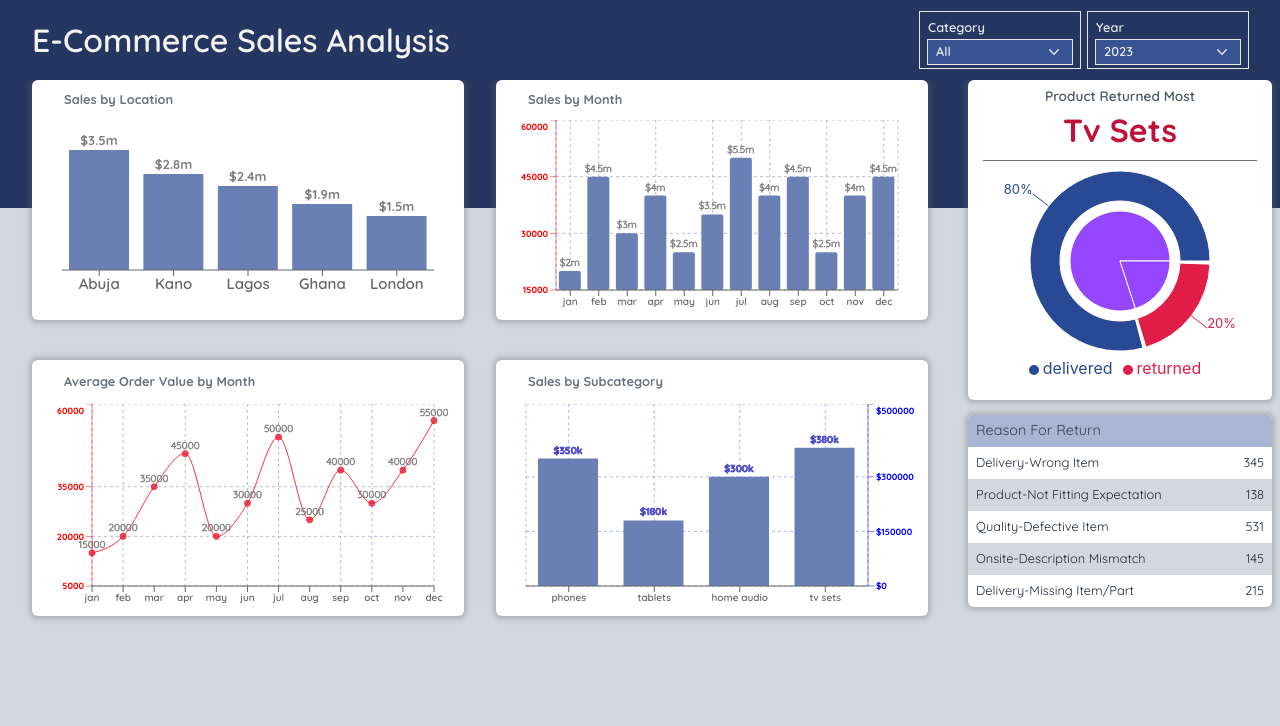
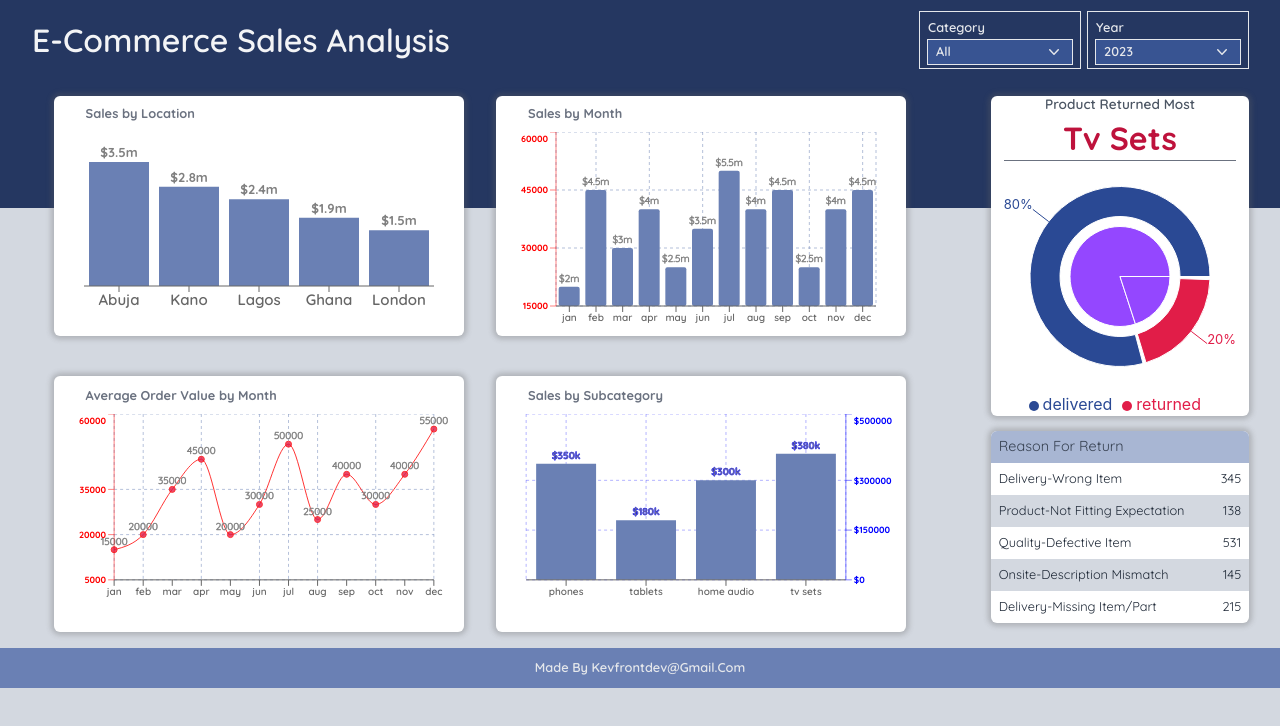
Before and after one commit to frontendkev/dash-app, a React (Create React App) app: page /#/ in a window 1280 px wide. Shown: the top 726 px of the page. Built offline with nearby package versions, Linux system fonts and the light colour scheme.

Commit message:
dash app styles update

```diff
--- a/src/Components/Options/Options.js
+++ /dev/null
@@ -1,9 +0,0 @@
-
-
-export default function Options() {
-    return (
-        <div className="absolue w-full h-[4em] bg-black right-0 z-[10]">
-
-        </div>
-    )
-}
--- a/src/NavBar/NavBar.js
+++ b/src/NavBar/NavBar.js
@@ -125,9 +125,9 @@ export default function NavBar() {
         }
     }
     return (
-        <nav className={'relative w-full portrait:h-[4em] landscape:lg:h-[5em] bg-[#253761] flex flex-row justify-between items-center pl-[2em] pr-[2em]'}>
+        <nav className={'relative w-full portrait:h-[8em] landscape:lg:h-[5em] bg-[#253761] flex landscape:flex-row justify-between items-center pl-[2em] pr-[2em] portrait:flex-col portrait:pb-4 landscape:h-[4em]'}>
             <div className="relative w-fit h-full flex items-center">
-                <h2 className="relative landscape:text-[2em] portrait:text-[1em] font-quicksandSemiBold text-gray-100 text-start capitalize">
+                <h2 className="relative landscape:text-[2em] portrait:text-[0.8em] font-quicksandSemiBold text-gray-100 text-start capitalize">
                     e-commerce sales analysis
                 </h2>
             </div>
--- a/src/Pages/Home/Home.js
+++ b/src/Pages/Home/Home.js
@@ -34,23 +34,24 @@ export default function Home() {
 
 
     useEffect(() => {
-        dashDispatch({type: FETCH_SALES, payload: 2023})
+        dashDispatch({ type: FETCH_SALES, payload: 2023 })
     }, [])
 
     return (
-        <section className={'relative w-full landscape:h-[85vh] portrait:min-h-screen flex landscape:flex-row portrait:flex-col bg-[#d3d8e0] overflow-hidden'}>
-            <div className="absolute w-full portrait:h-[10em] landscape:lg:h-[8em] bg-[#253761]">
+        <section className={'relative w-full landscape:min-h-[70vh] portrait:min-h-screen flex landscape:flex-col landscape:lg:flex-row portrait:flex-col bg-[#d3d8e0] overflow-hidden landscape:pt-[1em] pb-[2em] landscape:lg:pb-[1em] landscape:gap-y-[1.5em]'}>
+            <div className="absolute w-full portrait:h-[10em] landscape:h-[6em] landscape:lg:h-[8em] bg-[#253761] top-0">
 
             </div>
 
-            <section className="relative landscape:lg:w-[75%] portrait:w-full portrait:p-[1em] h-fit flex flex-col gap-y-[2.5em] z-[6]">
-                <section className="relative w-full landscape:lg:h-[15em] portrait:h-[70vh] portrait:gap-y-[1.5em] flex landscape:flex-row portrait:flex-col justify-center landscape:gap-x-[2em]">
-                    <section className="relative landscape:lg:w-[45%] portrait:w-full h-full bg-[#ffffff] flex flex-col items-center rounded-md shadow-light">
-                        <div className="relative w-full landscape:lg:h-[3em] flex items-center justify-start pl-[2em]">
+            <section className="relative landscape:lg:w-[75%] landscape:w-full portrait:w-full portrait:p-[1em] h-fit flex flex-col landscape:lg:gap-y-[2.5em] portrait:gap-y-[2em] landscape:gap-y-[1.5em] z-[6] landscape:pl-[1.5em] landscape:pr-[1.5em]">
+                <section className="relative w-full landscape:lg:h-[15em] landscape:h-[13em] portrait:h-[70vh] portrait:gap-y-[1.5em] flex landscape:flex-row portrait:flex-col justify-center landscape:gap-x-[1.5em] landscape:lg:gap-x-[2em]">
+                    <section className="relative landscape:lg:w-[45%] landscape:w-[50%] portrait:w-full h-full bg-[#ffffff] flex flex-col items-center rounded-md shadow-light">
+                        <div className="relative w-full h-[15%] flex items-center justify-start pl-[2em]">
                             <h4 className={'relative font-quicksandBold text-[0.8em] text-gray-500'}>
                                 <span className="capitalize">sales</span> by <span className="capitalize">location</span>
                             </h4>
                         </div>
+                        <div className="relative w-full h-[85%]">
                             <ResponsiveContainer width='100%' height="100%">
                                 <BarChart margin={{ top: 30, left: 30, right: 30, bottom: 20 }} data={dashContext.salesByLocation}>
                                     <Tooltip />
@@ -60,14 +61,17 @@ export default function Home() {
                                     <XAxis dataKey={"name"} orientation={'bottom'} fontSize={15} className={"capitalize font-quicksandSemiBold"} />
                                 </BarChart>
                             </ResponsiveContainer>
+                        </div>
                     </section>
 
-                    <section className="relative landscape:lg:w-[45%] h-full bg-[#ffffff] flex flex-col items-center rounded-md shadow-light">
-                        <div className="relative w-full landscape:lg:h-[3em] flex items-center justify-start pl-[2em]">
+                    <section className="relative landscape:lg:w-[45%] landscape:w-[50%] h-full bg-[#ffffff] flex flex-col items-center rounded-md shadow-light">
+                        <div className="relative w-full h-[15%] flex items-center justify-start pl-[2em]">
                             <h4 className={'relative font-quicksandBold text-[0.8em] text-gray-500'}>
                                 <span className="capitalize">sales</span> by <span className="capitalize">month</span>
                             </h4>
                         </div>
+
+                        <div className="relative w-full h-[85%]">
                             <ResponsiveContainer width='100%' height="100%">
 
                                 <BarChart data={dashContext.salesByMonth} margin={{ right: 30 }}>
@@ -82,16 +86,22 @@ export default function Home() {
                                 </BarChart>
                             </ResponsiveContainer>
 
+                        </div>
+
                     </section>
                 </section>
-                <div className="relative w-full landscape:lg:h-[16em] portrait:h-fit flex portrait:flex-col landscape:flex-row landscape:gap-x-[2em] justify-center portrait:gap-y-[2em]">
-                    <section className="relative landscape:w-[45%] portrait:w-full landscape:lg:h-full portrait:h-[18em] flex justify-center ">
+
+
+                <div className="relative w-full landscape:lg:h-[16em] landscape:h-[13em] portrait:h-fit flex portrait:flex-col landscape:flex-row landscape:lg:gap-x-[2em] landscape:gap-x-[1.5em] justify-center portrait:gap-y-[2em]">
+                    <section className="relative landscape:lg:w-[45%] landscape:w-[50%] portrait:w-full landscape:lg:h-full portrait:h-[18em] flex justify-center ">
                         <div className="relative w-full h-full bg-[#ffffff] rounded-md shadow-light flex flex-col items-center">
-                            <div className="relative w-full landscape:lg:h-[3em] flex items-center justify-start pl-[2em]">
+                            <div className="relative w-full h-[15%] flex items-center justify-start pl-[2em]">
                                 <h4 className={'relative font-quicksandBold text-[0.8em] text-gray-500'}>
                                     <span className="capitalize">average order value</span> by <span className="capitalize">month</span>
                                 </h4>
                             </div>
+
+                            <div className="relative w-full h-[85%]">
                                 <ResponsiveContainer width={"100%"} height="90%">
 
                                     <LineChart data={dashContext.salesByMonth} margin={{ right: 30 }}>
@@ -106,16 +116,20 @@ export default function Home() {
                                 </ResponsiveContainer>
                             </div>
 
+                        </div>
+
 
                     </section>
 
-                    <section className="relative landscape:w-[45%] portrait:w-full portrait:h-[18em] landscape:lg:h-full flex justify-center">
+                    <section className="relative landscape:lg:w-[45%] landscape:w-[50%] portrait:w-full portrait:h-[18em] landscape:lg:h-full flex justify-center">
                         <div className="relative w-full h-full bg-[#ffffff] rounded-md shadow-light flex flex-col items-center">
-                            <div className="relative w-full landscape:lg:h-[3em] flex items-center justify-start pl-[2em]">
+                            <div className="relative w-full h-[15%] flex items-center justify-start pl-[2em]">
                                 <h4 className={'relative font-quicksandBold text-[0.8em] text-gray-500'}>
                                     <span className="capitalize">sales</span> by <span className="capitalize">subcategory</span>
                                 </h4>
                             </div>
+
+                            <div className="relative w-full h-[85%]">
                                 <ResponsiveContainer width={"100%"} height="90%">
 
                                     <BarChart data={dashContext.salesByCategory} margin={{ left: 30 }}>
@@ -132,15 +146,17 @@ export default function Home() {
                                 </ResponsiveContainer>
                             </div>
 
+                        </div>
+
 
                     </section>
                 </div>
             </section>
 
-            <section className="relative landscape:w-[25%] portrait:w-full landscape:h-[100vh] portrait:h-fit z-10 flex flex-col gap-y-[15px] items-center portrait:p-[1em]">
+            <section className="relative landscape:lg:w-[25%] landscape:w-full portrait:w-full landscape:h-full portrait:h-fit z-10 flex portrait:flex-col landscape:lg:flex-col landscape:flex-row gap-y-[15px] items-center portrait:p-[1em] landscape:pl-[1.5em] landscape:pr-[1.5em] landscape:gap-x-[1.5em]">
 
-                <div className="relative landscape:w-[95%] portrait:w-full landscape:lg:h-[20em] portrait:h-[23em] bg-[#ffffff] rounded-md shadow-light">
-                    <div className="relative w-full landscape:lg:h-[5em] flex flex-col justify-center">
+                <div className="relative landscape:lg:w-[95%] landscape:w-[50%] portrait:w-full landscape:h-[20em] portrait:h-[23em] bg-[#ffffff] rounded-md shadow-light flex flex-col justify-between">
+                    <div className="relative w-full h-[20%] flex flex-col justify-center items-center">
                         <h4 className="relative capitalize text-[0.85em] font-quicksandSemiBold text-gray-600">
                             product returned most
                         </h4>
@@ -151,8 +167,9 @@ export default function Home() {
                     </div>
 
                     < hr className="relative w-[90%] mx-auto border-gray-500" />
-                    <ResponsiveContainer width={'100%'} height={'70%'}>
-                        <PieChart>
+                    <div className="relative w-full h-[80%]">
+                        <ResponsiveContainer width={'100%'} height={'100%'}>
+                            <PieChart margin={{ right: 20, left: 20 }}>
                                 <Pie data={dashContext.pieSales} dataKey="value" nameKey="name" cx="50%" cy="50%" outerRadius={50} fill="#9447ff" />
                                 <Pie data={dashContext.pieSales} dataKey="value" nameKey="name" cx="50%" cy="50%" innerRadius={60} outerRadius={90} paddingAngle={2} label={renderLabel} fontSize={13}>
                                     {
@@ -166,9 +183,10 @@ export default function Home() {
                             </PieChart>
                         </ResponsiveContainer>
                    </div>
+                </div>
 
 
-                <div className="relative landscape:w-[95%] portrait:w-full h-fit bg-[#ffffff] rounded-md shadow-light overflow-hidden">
+                <div className="relative landscape:lg:w-[95%] landscape:w-[50%] portrait:w-full portrait:h-fit landscape:h-[20em] landscape:lg:h-fit bg-[#ffffff] rounded-md shadow-light overflow-hidden">
                     <div className="relative w-full landscape:lg:h-[2em] bg-[#a8b6d3] flex items-center pl-2">
                         <h3 className="relative font-quicksandRegular text-[0.9em] capitalize text-gray-700 text-start">
                             reason for return
--- a/src/Routes/Root.js
+++ b/src/Routes/Root.js
@@ -11,8 +11,10 @@ export default function Root () {
             <main>
                 <Outlet />
             </main>
-            <footer>
-
+            <footer className="relative w-full h-[2.5em] bg-[#6A80B4] flex items-center justify-center">
+                <h2 className="relative font-quicksandSemiBold capitalize text-gray-200 text-[0.8em]">
+                    made by kevfrontdev@gmail.com
+                </h2>
             </footer>
         </section>
     )
```
Lines whose indentation alone changed are shown as unchanged.
